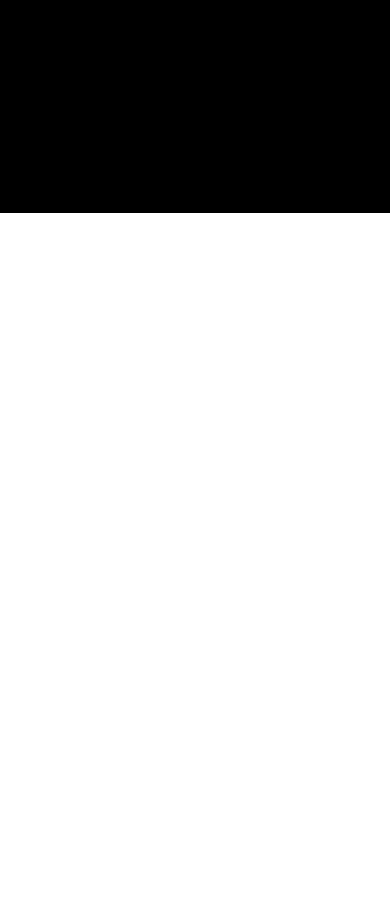
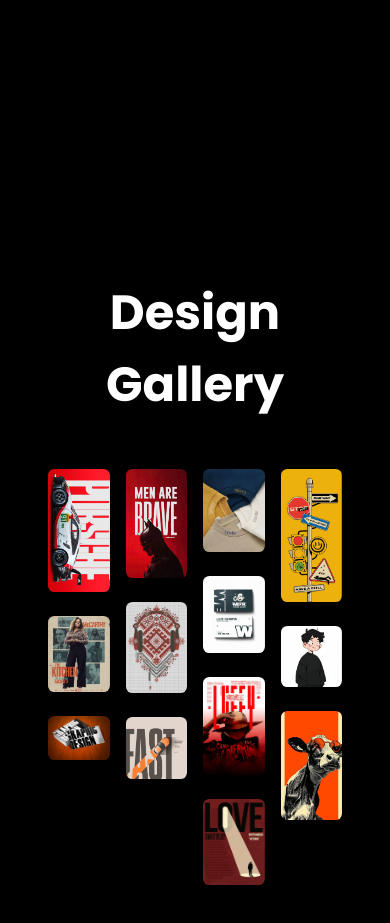
Before and after one commit to mrcrunkerz/VGDS, a website: page index.html in a window 390 px wide. Shown: the part 631-1554 px from the top of the page. Before the commit the page ends 844 px from the top, so only its background shows below. Drawn offline with Linux system fonts and the light colour scheme; a web font is replaced by a local one.

Commit message:
adding grid layout and popup

```diff
--- a/index.html
+++ b/index.html
@@ -16,8 +16,68 @@
             Designs for every occasion
           </h2>
         </div>
-        <a href="#" class="btn btn-main">Choose your designs &darr;</a>
+        <a href="#gallery-section" class="btn btn-main"
+          >Choose your designs &darr;</a
+        >
       </div>
     </header>
+
+    <section class="gallery-section" id="gallery-section">
+      <div class="secondry-heading"><h2>Design Gallery</h2></div>
+      <div class="gallery-section-grid">
+        <div class="gallery-section-item">
+          <input
+            type="checkbox"
+            id="toggle-1"
+            class="gallery-section-toggle"
+            hidden
+          />
+          <label for="toggle-1" class="gallery-section-thumb">
+            <img src="images/img-1.png" alt="Design 1" />
+          </label>
+          <div class="gallery-section-popup">
+            <!-- ✅ Close as label for toggle-1 -->
+            <label for="toggle-1" class="close-popup">&times;</label>
+            <p>This is Design 1 Description</p>
+          </div>
+        </div>
+        <div class="gallery-section-item">
+          <img src="images/img-2.png" alt="Design 2" />
+        </div>
+        <div class="gallery-section-item">
+          <img src="images/img-3.png" alt="Design 3" />
+        </div>
+        <div class="gallery-section-item">
+          <img src="images/img-4.png" alt="Design 4" />
+        </div>
+        <div class="gallery-section-item">
+          <img src="images/img-5.png" alt="Design 5" />
+        </div>
+        <div class="gallery-section-item">
+          <img src="images/img-6.png" alt="Design 6" />
+        </div>
+        <div class="gallery-section-item">
+          <img src="images/img-7.png" alt="Design 7" />
+        </div>
+        <div class="gallery-section-item">
+          <img src="images/img-8.png" alt="Design 8" />
+        </div>
+        <div class="gallery-section-item">
+          <img src="images/img-9.png" alt="Design 9" />
+        </div>
+        <div class="gallery-section-item">
+          <img src="images/img-10.png" alt="Design 10" />
+        </div>
+        <div class="gallery-section-item">
+          <img src="images/img-11.png" alt="Design 11" />
+        </div>
+        <div class="gallery-section-item">
+          <img src="images/img-12.png" alt="Design 12" />
+        </div>
+        <div class="gallery-section-item">
+          <img src="images/img-13.png" alt="Design 13" />
+        </div>
+      </div>
+    </section>
   </body>
 </html>
--- a/scss/home/_base.scss
+++ b/scss/home/_base.scss
@@ -8,6 +8,15 @@
   box-sizing: inherit;
 }
 
+html,
+body {
+  scroll-behavior: smooth;
+
+  width: 100%;
+  box-sizing: border-box;
+  // overflow-x: hidden; // 🚫 Prevent horizontal scroll
+}
+
 body {
   font-family: Poppins, sans-serif;
   font-weight: 400;
--- a/scss/home/_section.scss
+++ b/scss/home/_section.scss
@@ -33,3 +33,60 @@
     }
   }
 }
+
+.gallery-section {
+  background-color: variable.$black;
+  width: 100%;
+  padding: 3rem;
+  color: variable.$white;
+
+  &-grid {
+    column-count: 4;
+    column-gap: 1rem;
+    width: 100%;
+  }
+
+  &-item {
+    position: relative;
+    break-inside: avoid;
+    margin-bottom: 1.5rem;
+    width: 100%;
+
+    img {
+      width: 100%;
+      display: block;
+      border-radius: 0.4rem;
+      box-shadow: 0 4px 12px rgba(0, 0, 0, 0.08);
+      transition: transform 0.3s;
+    }
+  }
+  &-popup {
+    display: none;
+    background-color: variable.$white;
+    color: variable.$black;
+    padding: 1rem;
+    position: absolute;
+    top: 0;
+    left: 0;
+    width: 100%;
+    height: 100%;
+    text-align: center;
+    justify-content: center;
+    align-items: center;
+    z-index: 10;
+    transition: all 0.4s;
+
+    .close-popup {
+      position: absolute;
+      top: 1rem;
+      right: 1rem;
+      font-size: 2rem;
+    }
+  }
+
+  .gallery-section-toggle:checked
+    + .gallery-section-thumb
+    + .gallery-section-popup {
+    display: flex; // or block if you prefer
+  }
+}
--- /dev/null
+++ b/scss/home/_typography.scss
@@ -0,0 +1,5 @@
+.secondry-heading {
+  font-size: 2rem;
+  margin: 1rem 0 3rem 0;
+  text-align: center;
+}
--- a/scss/main.scss
+++ b/scss/main.scss
@@ -1,4 +1,5 @@
 @use "home/variable";
 @use "home/base";
 @use "home/component";
+@use "home/typography";
 @use "home/section";
```
Also changed, not shown: css/style.css, 1 other file.
